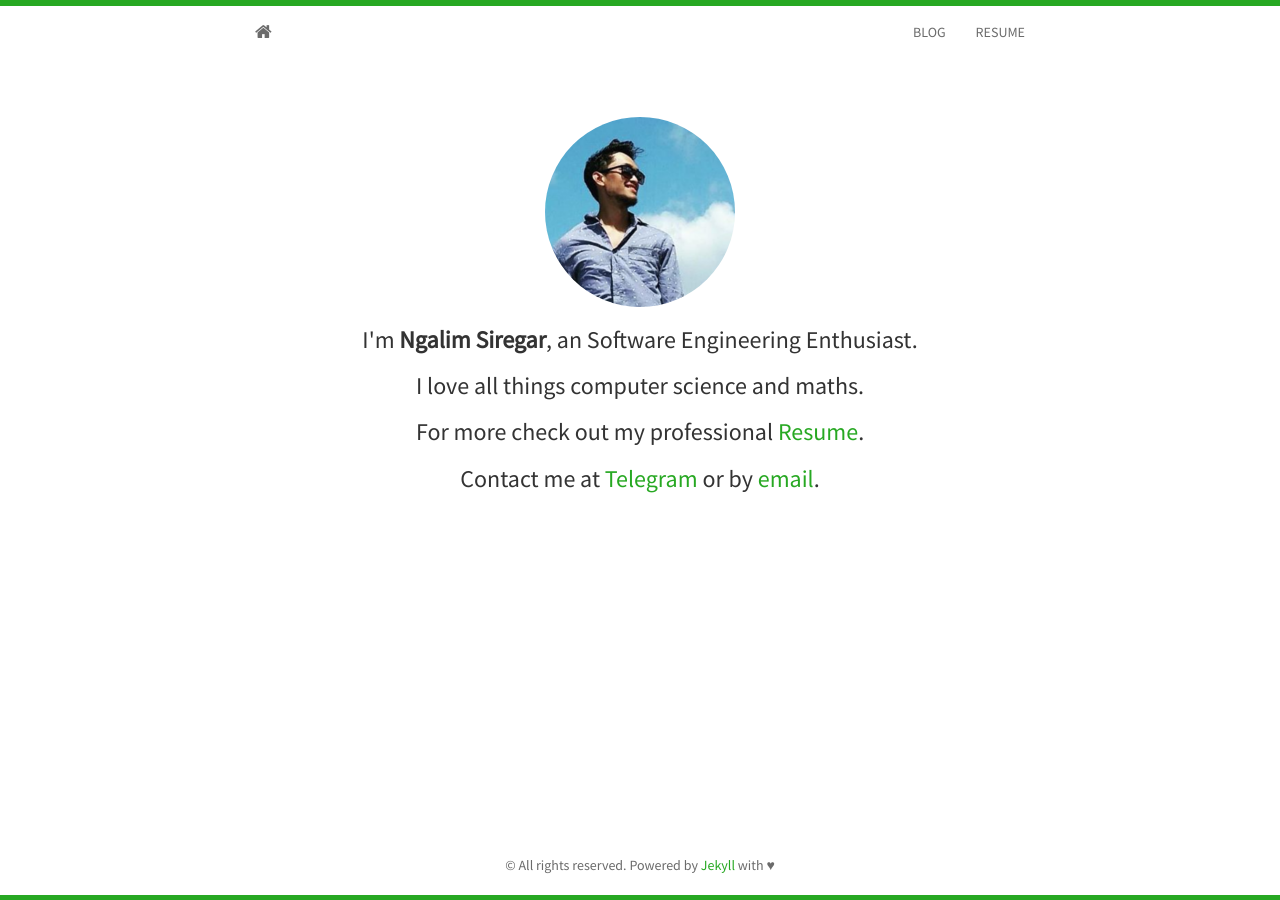
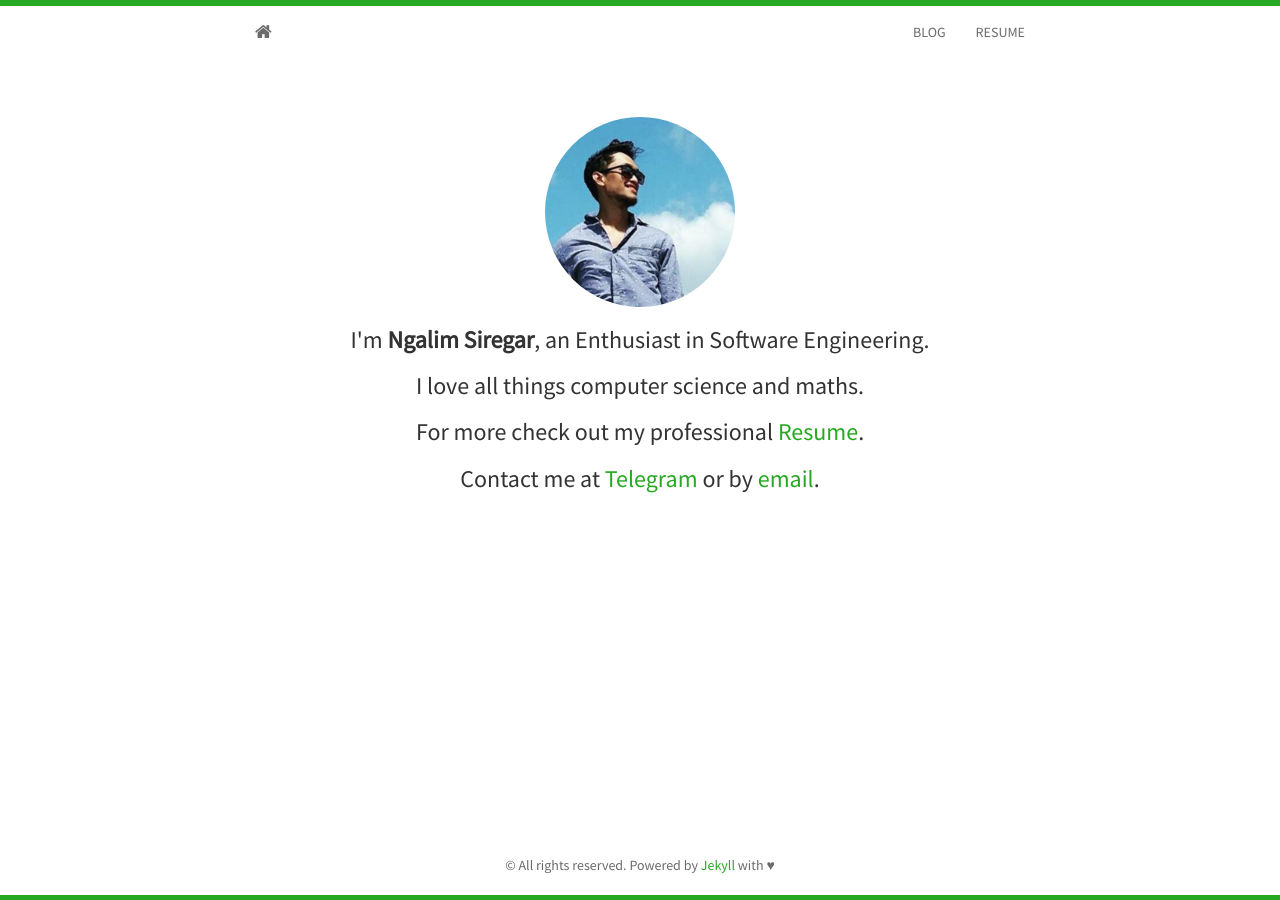
Before and after one commit to merbot/merbot.github.io, a Jekyll site: the page built from index.html, in a window 1280 px wide. Built offline with Jekyll 4.4.1, drawn with Linux system fonts in a browser that asks for light colours; nearby versions of some CDN libraries; the list of posts is cut into pages by our own code.

Commit message:
update text

```diff
--- a/index.html
+++ b/index.html
@@ -7,7 +7,7 @@
 	  <div class="avatar">
 		<img class="img-circle" src="{{ site.baseurl }}static/img/profile.png" alt="Responsive image">
 	  </div>
-	  <h3>I'm <strong>{{ site.author }}</strong>, an Software Engineering Enthusiast.</h3>
+	  <h3>I'm <strong>{{ site.author }}</strong>, an Enthusiast in Software Engineering.</h3>
 	  <h3>I love all things computer science and maths.</h3>
 	  <h3>For more check out my professional <a href="{{ site.baseurl }}resume.html">Resume</a>.</h3>
 	  <h3>Contact me at <a href="http://t.me/wanperfeksyot">Telegram</a> or by <a href="mailto:{{ site.email }}">email</a>.</h3>
```
